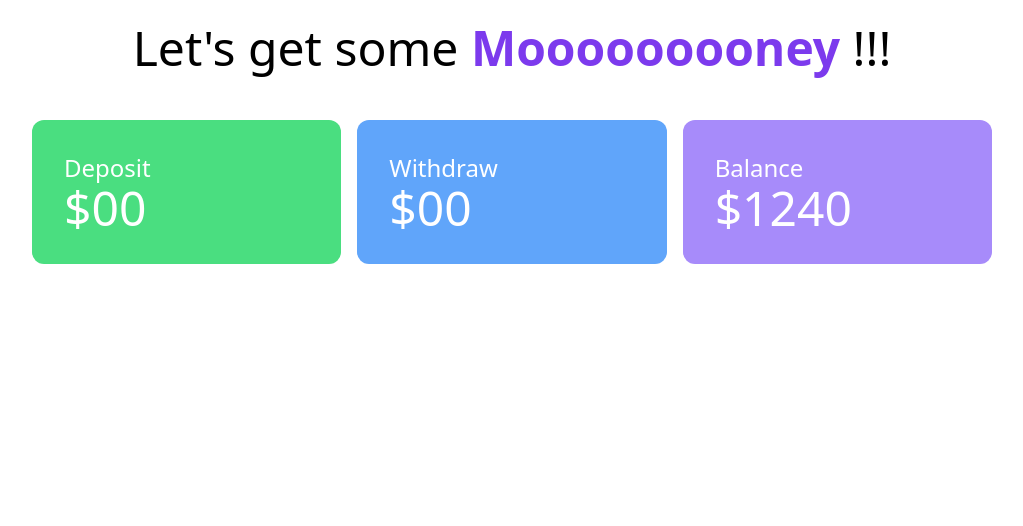
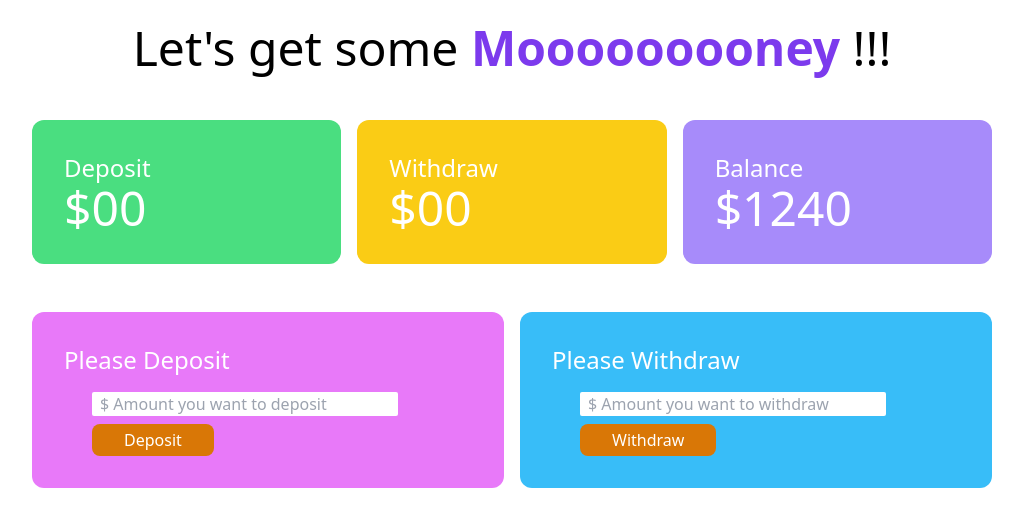
Before and after one commit to Ashraful-Islam-Akash3737/Baap-Er-Bank, a plain HTML site: page bank.html in a window 1280 px wide. Shown: the whole page, without its empty margins (128-1151 px from the left). Drawn offline with nearby package versions, Linux system fonts and the light colour scheme.

Commit message:
create one more section for withdrawing and deposit amount

```diff
--- a/bank.html
+++ b/bank.html
@@ -15,13 +15,14 @@
         </h1>
     </header>
     <main>
+        <!-- update balance section -->
         <section class="mt-12 ">
             <div class="grid grid-cols-3 gap-4 w-9/12 mx-auto text-white">
                 <div class="bg-green-400 p-8 rounded-xl">
                     <h4 class="text-2xl">Deposit</h4>
                     <h2 class="text-5xl">$00</h2>
                 </div>
-                <div class="bg-blue-400 p-8 rounded-xl">
+                <div class="bg-yellow-400 p-8 rounded-xl">
                     <h4 class="text-2xl">Withdraw</h4>
                     <h2 class="text-5xl">$00</h2>
                 </div>
@@ -32,6 +33,26 @@
 
             </div>
         </section>
+        <!-- deposit and withdraw -->
+        <section class="mt-12 ">
+            <div class="grid grid-cols-2 gap-4 w-9/12 mx-auto text-white">
+                <div class="bg-fuchsia-400 p-8 rounded-xl">
+                    <h4 class="text-2xl mb-4">Please Deposit</h4>
+                    <input class="w-9/12 block mb-2 px-2 text-black rounded-sm mx-7" type="text" name="" id="deposit-field"
+                        placeholder="$ Amount you want to deposit">
+                    <button id="btn-deposit"
+                        class="bg-amber-600 hover:bg-sky-700 px-8 py-1 text-white transition-all ease-in duration-500 font-medium rounded-lg mx-7">Deposit</button>
+                </div>
+                <div class="bg-sky-400 p-8 rounded-xl">
+                    <h4 class="text-2xl mb-4">Please Withdraw</h4>
+                    <input class="w-9/12 block mb-2 px-2 text-black rounded-sm mx-7" type="text" name="" id="user-text"
+                        placeholder="$ Amount you want to withdraw">
+                    <button id="btn-withdraw"
+                        class="bg-amber-600 hover:bg-sky-700 px-8 py-1 text-white transition-all ease-in duration-500 font-medium rounded-lg mx-7">Withdraw</button>
+                </div>
+
+            </div>
+        </section>
     </main>
 </body>
 
```
